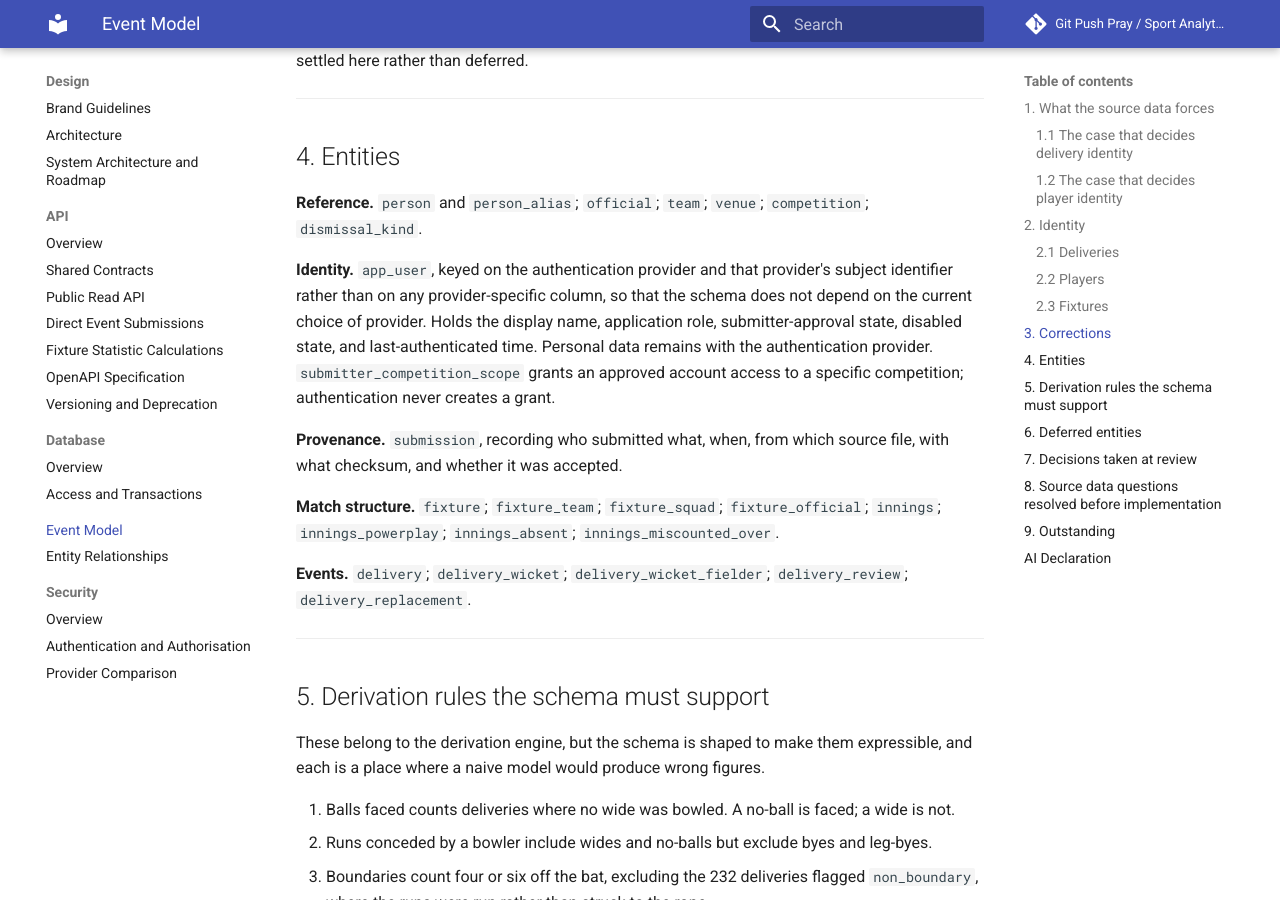
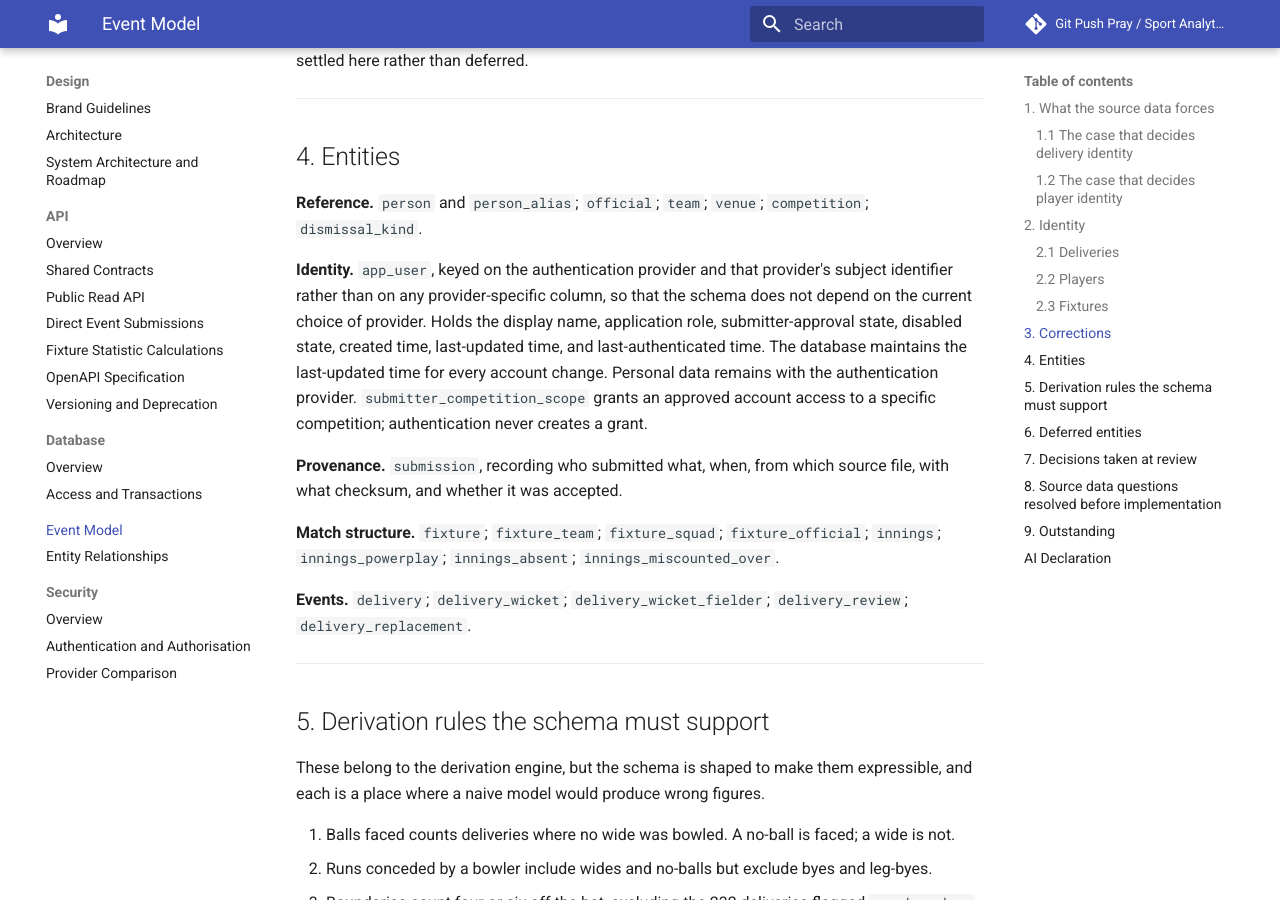
Before and after one commit to NadavSundy/Sport-Analytics-Tool, an MkDocs documentation site: the page built from docs/database/schema.md, in a window 1280 px wide and 900 px high, scrolled down 3510 px. Built offline with MkDocs 1.6.1 and Material for MkDocs 9.7.7, drawn with Linux system fonts in a browser that asks for light colours.

Commit message:
feat(db): track application account updates
Refs #43

Assisted-by: Codex[GPT-5]

```diff
--- a/docs/database/schema.md
+++ b/docs/database/schema.md
@@ -133,9 +133,10 @@ which is why it is settled here rather than deferred.
 **Identity.** `app_user`, keyed on the authentication provider and that provider's
 subject identifier rather than on any provider-specific column, so that the schema
 does not depend on the current choice of provider. Holds the display name, application role,
-submitter-approval state, disabled state, and last-authenticated time. Personal data remains with
-the authentication provider. `submitter_competition_scope` grants an approved account access to a
-specific competition; authentication never creates a grant.
+submitter-approval state, disabled state, created time, last-updated time, and
+last-authenticated time. The database maintains the last-updated time for every account change.
+Personal data remains with the authentication provider. `submitter_competition_scope` grants an
+approved account access to a specific competition; authentication never creates a grant.
 
 **Provenance.** `submission`, recording who submitted what, when, from which
 source file, with what checksum, and whether it was accepted.
```
Also changed, not shown: docs/database/access.md (+1 -0 lines), docs/development/testing.md (+1 -0 lines), evidence/validation/issue-43-account-schema.md (+11 -8 lines), 3 other files.
